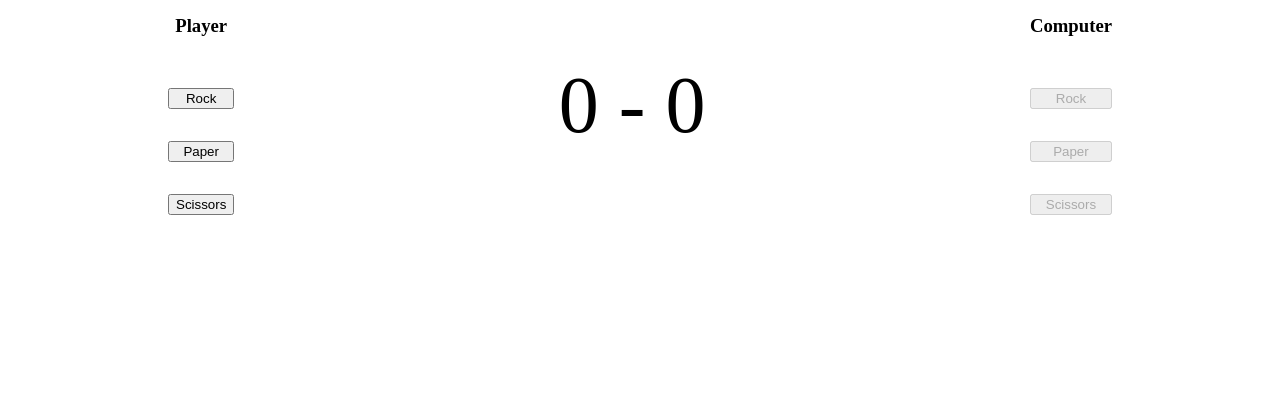
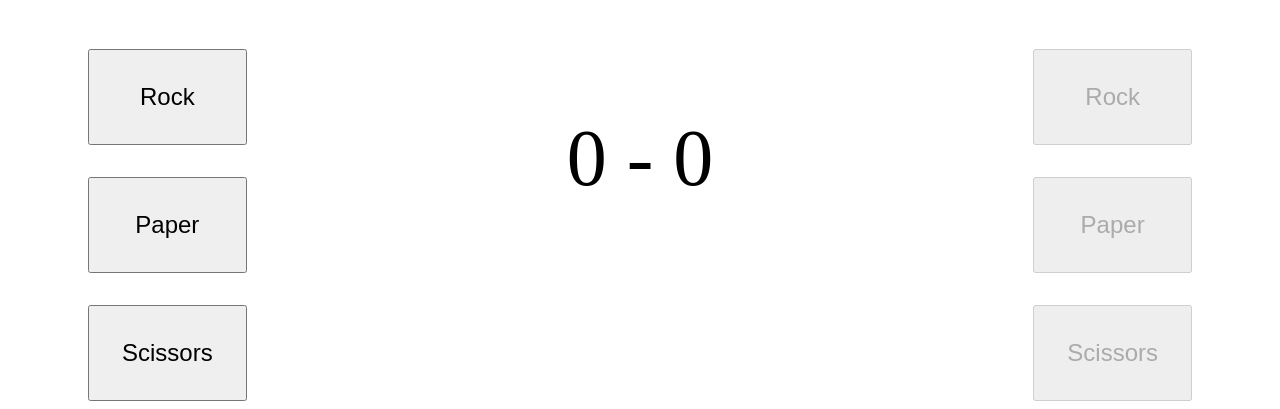
Before and after one commit to kete102/rock-paper-scissors, a plain HTML site: page index.html in a window 1280 px wide. Shown: the part 415-824 px from the top of the page. Before the commit the page ends 800 px from the top, so only its background shows below. Drawn offline with Linux system fonts and the light colour scheme.

Commit message:
Updated html, css and fixed js bugs

```diff
--- a/index.css
+++ b/index.css
@@ -29,7 +29,8 @@ html {
   flex-direction: row;
   justify-content: space-between;
   align-items: center;
-  margin: 4rem 10rem;
+  margin-left: 5rem;
+  margin-right: 5rem;
   gap: 10rem;
 
   text-align: center;
@@ -52,3 +53,15 @@ html {
   font-size: 5rem;
   text-align: center;
 }
+
+.player-text {
+  font-size: 2rem;
+}
+
+.computer-button-selected {
+  background-color: aqua;
+}
+
+.player-button-selected {
+  background-color: chartreuse;
+}
--- a/index.html
+++ b/index.html
@@ -22,20 +22,24 @@
         <div class="game">
           <div class="game-buttons">
             <h3 class="player-text">Player</h3>
-            <button id="player-rock-button" value="rock" class="player-option">
+            <button
+              id="player-rock-button"
+              value="rock"
+              class="player-option game-button"
+            >
               Rock
             </button>
             <button
               id="player-paper-button"
               value="paper"
-              class="player-option"
+              class="player-option game-button"
             >
               Paper
             </button>
             <button
               id="player-scissors-button"
               value="scissors"
-              class="player-option"
+              class="player-option game-button"
             >
               Scissors
             </button>
@@ -56,21 +60,24 @@
             <div class="game-buttons">
               <button
                 id="computer-rock-button"
-                class="opcion-computer"
+                class="computer-option game-button"
+                value="rock"
                 disabled
               >
                 Rock
               </button>
               <button
                 id="computer-paper-button"
-                class="opcion-computer"
+                class="computer-option game-button"
+                value="paper"
                 disabled
               >
                 Paper
               </button>
               <button
                 id="computer-scissors-button"
-                class="opcion-computer"
+                class="computer-option game-button"
+                value="scissors"
                 disabled
               >
                 Scissors
```
Also changed, not shown: app.js (+9 -7 lines).
